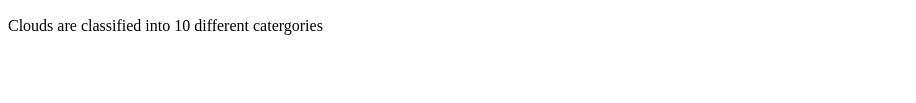
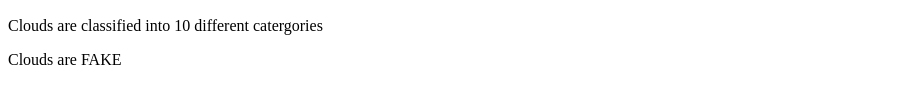
Before and after one commit to unycorn/cloud-wiki, a plain HTML site: page index.html in a window 1280 px wide. Shown: the part 195-298 px from the top of the page, without its empty margins (0-916 px from the left). Drawn offline with Linux system fonts and the light colour scheme.

Commit message:
Update index.html

```diff
--- a/index.html
+++ b/index.html
@@ -12,6 +12,7 @@
     <p>Clouds are collections of water vapor that have become dense enough to be visible to the human eye. When these collections of water </p>
     <h2>How are Clouds Classified?</h2>
     <p>Clouds are classified into 10 different catergories</p>
+    <p>Clouds are FAKE</p>
   </div>
 </body>
 
```
